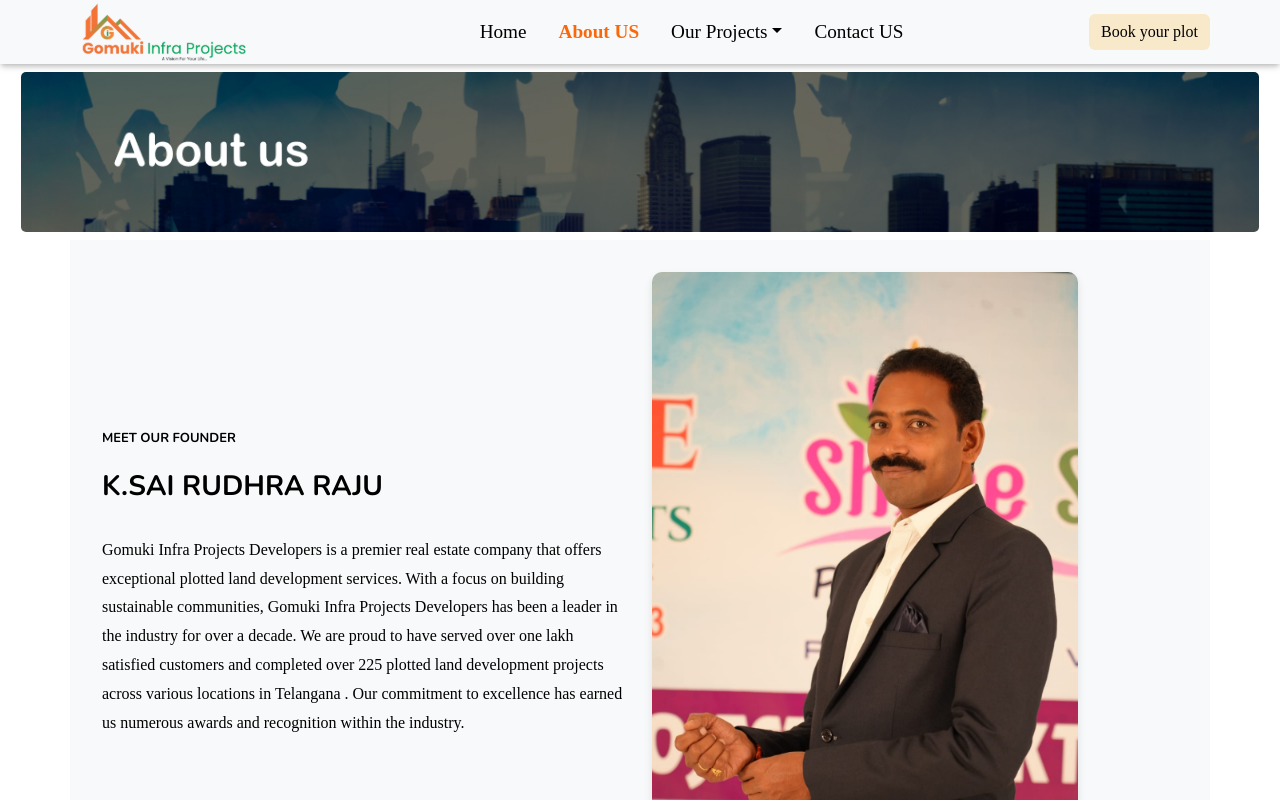
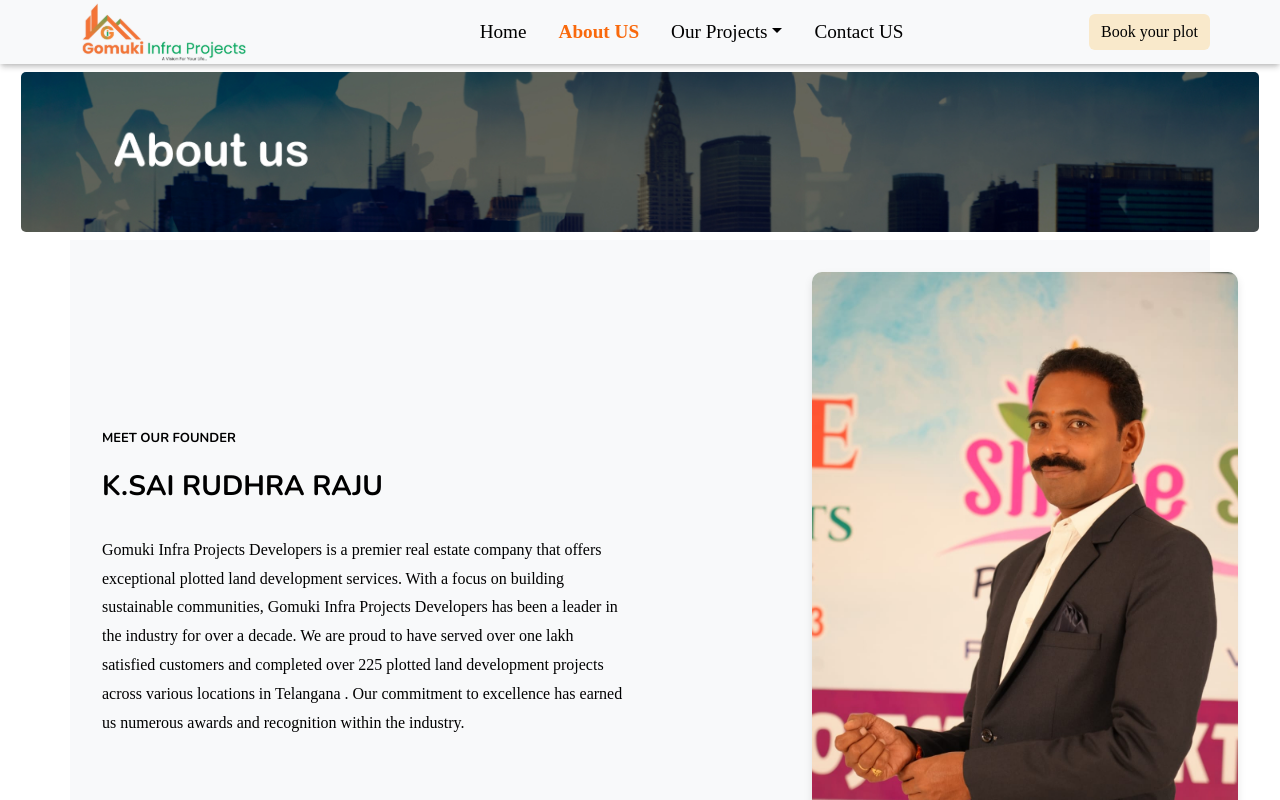
Before and after one commit to Jobminar/Gomukhi, a React (Create React App) app in the folder client/: page /about in a window 1280 px wide. Shown: the top 800 px of the page. Built offline with nearby package versions, Linux system fonts and the light colour scheme; a web font is replaced by a local one.

Commit message:
founderMessage and FounderMessage

```diff
--- a/client/src/components/About/FounderMessage.jsx
+++ b/client/src/components/About/FounderMessage.jsx
@@ -22,7 +22,12 @@
           </p>
         </Col>
         <Col md={6}>
-          <img src={founderImage} alt="Founder" className="img-fluid" />
+          <img
+            src={founderImage}
+            alt="Founder"
+            className="img-fluid"
+            id="founder-img"
+          />
         </Col>
       </Row>
     </Container>
--- a/client/src/components/About/style/FounderMessage.css
+++ b/client/src/components/About/style/FounderMessage.css
@@ -52,6 +52,10 @@
     /* Maintain aspect ratio */
 }
 
+#founder-img {
+    margin-left: 10rem
+}
+
 @media (max-width: 768px) {
     .founder-message {
         text-align: center;
```
